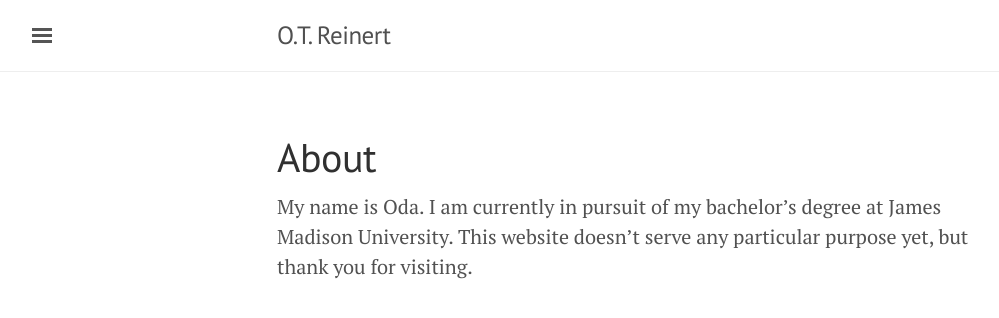
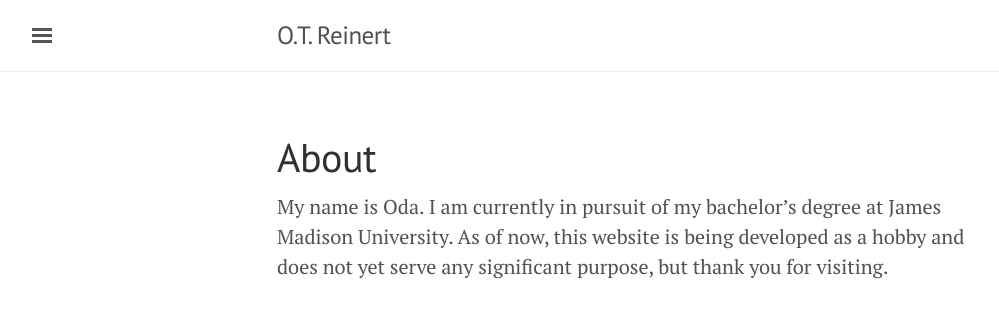
Before and after one commit to otreinert/otreinert.github.io, a Jekyll site: the page built from about.md, in a window 1280 px wide. Shown: the top 318 px of the page, without its empty margins (3-1002 px from the left). Built offline with Jekyll 4.4.1, drawn with Linux system fonts in a browser that asks for light colours.

Commit message:
Updated about page

```diff
--- a/about.md
+++ b/about.md
@@ -2,4 +2,4 @@
 layout: page
 title: About
 ---
-My name is Oda. I am currently in pursuit of my bachelor's degree at James Madison University. This website doesn't serve any particular purpose yet, but thank you for visiting.
+My name is Oda. I am currently in pursuit of my bachelor's degree at James Madison University. As of now, this website is being developed as a hobby and does not yet serve any significant purpose, but thank you for visiting.
```
